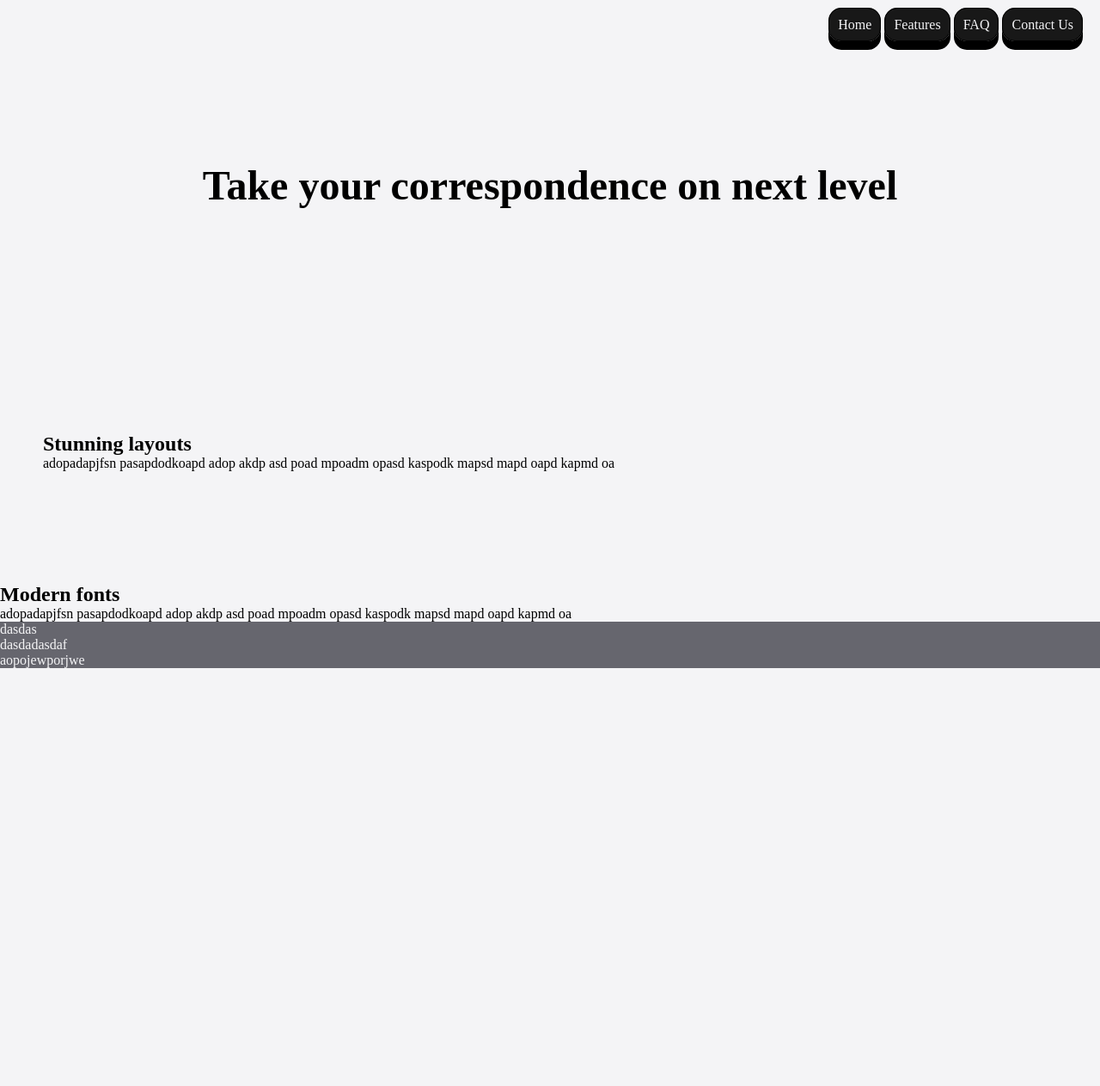
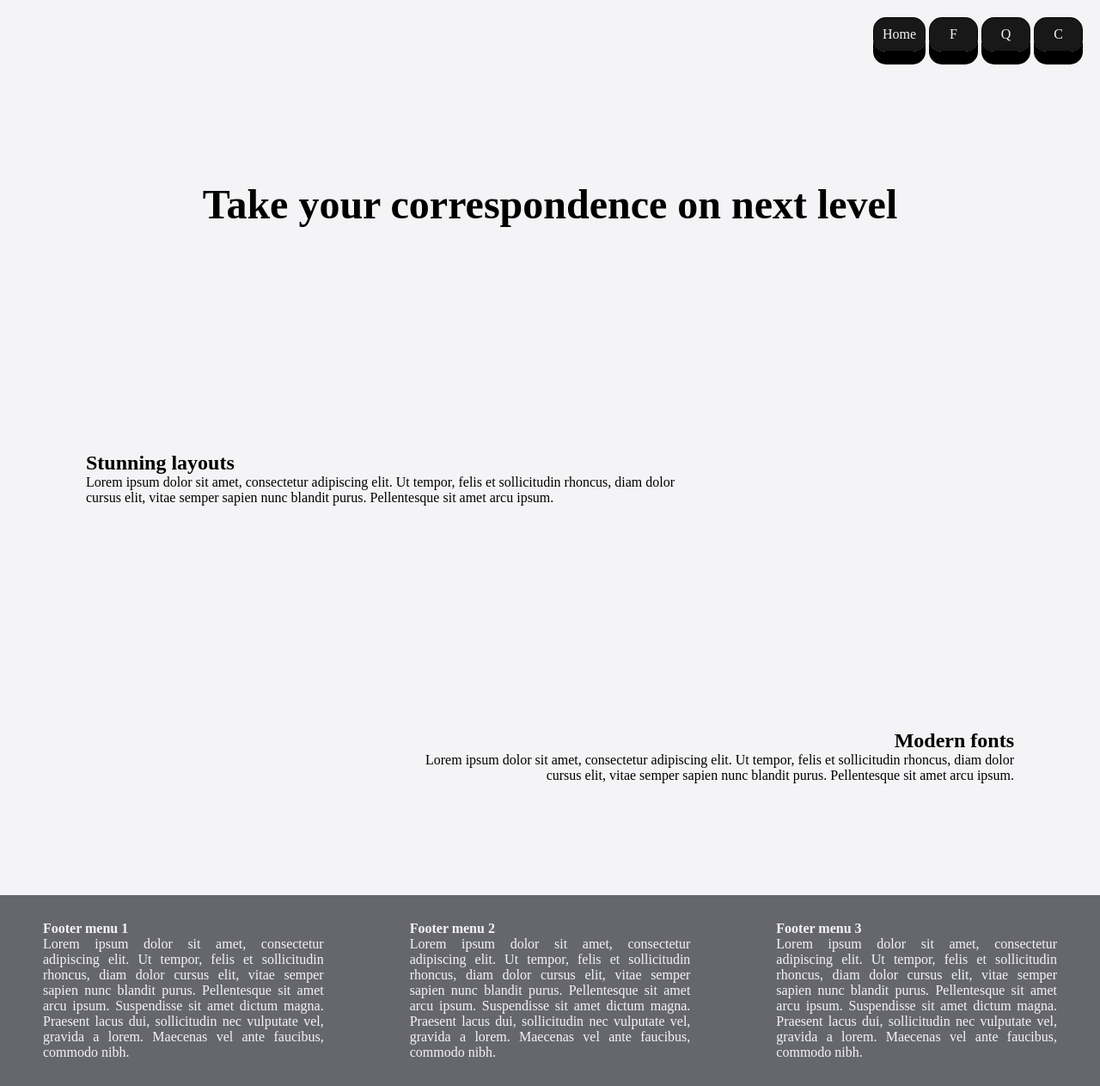
Before and after one commit to vernarex/typewriter, a plain HTML site: page index.html in a window 1280 px wide. Shown: the whole page at 86% size. Before the commit the page ends 800 px from the top, so only its background shows below. Drawn offline with Linux system fonts and the light colour scheme; a web font is replaced by a local one.

Commit message:
second commit

```diff
--- a/index.html
+++ b/index.html
@@ -9,10 +9,10 @@
     <body>
         <nav>
             <ul>
-                <li>Home</li>
-                <li>Features</li>
-                <li>FAQ</li>
-                <li>Contact Us</li>
+                <li class="button">Home</li>
+                <li class="button">F</li>
+                <li class="button">Q</li>
+                <li class="button">C</li>
             </ul>
         </nav>
         <main>
@@ -22,22 +22,26 @@
             <div class="layouts">
             <div class="layouts-content">
                 <h2>Stunning layouts</h2>
-                <p>adopadapjfsn pasapdodkoapd adop akdp asd poad mpoadm opasd kaspodk mapsd mapd oapd kapmd oa</p>
+                <p>Lorem ipsum dolor sit amet, consectetur adipiscing elit. Ut tempor, felis et sollicitudin rhoncus, diam dolor cursus elit, vitae semper sapien nunc blandit purus. Pellentesque sit amet arcu ipsum. </p>
             </div>
             <div class="layouts-image">
             </div>
             </div>
-            <article class="fonts">
+            <article class="fonts-content">
                 <h2>Modern fonts</h2>
-                <p>adopadapjfsn pasapdodkoapd adop akdp asd poad mpoadm opasd kaspodk mapsd mapd oapd kapmd oa</p>
+                <p>Lorem ipsum dolor sit amet, consectetur adipiscing elit. Ut tempor, felis et sollicitudin rhoncus, diam dolor cursus elit, vitae semper sapien nunc blandit purus. Pellentesque sit amet arcu ipsum.</p>
             </article>
         </main>
         <footer>
-            <ul>
-                <li>dasdas</li>
-                <li>dasdadasdaf</li>
-                <li>aopojewporjwe</li>
-            </ul>
+            <div class="footer-menu"><h4>Footer menu 1</h4>
+                <p>Lorem ipsum dolor sit amet, consectetur adipiscing elit. Ut tempor, felis et sollicitudin rhoncus, diam dolor cursus elit, vitae semper sapien nunc blandit purus. Pellentesque sit amet arcu ipsum. Suspendisse sit amet dictum magna. Praesent lacus dui, sollicitudin nec vulputate vel, gravida a lorem. Maecenas vel ante faucibus, commodo nibh. </p>
+            </div>
+            <div class="footer-menu"><h4>Footer menu 2</h4>
+                <p>Lorem ipsum dolor sit amet, consectetur adipiscing elit. Ut tempor, felis et sollicitudin rhoncus, diam dolor cursus elit, vitae semper sapien nunc blandit purus. Pellentesque sit amet arcu ipsum. Suspendisse sit amet dictum magna. Praesent lacus dui, sollicitudin nec vulputate vel, gravida a lorem. Maecenas vel ante faucibus, commodo nibh. </p>
+            </div>
+            <div class="footer-menu"><h4>Footer menu 3</h4>
+                <p>Lorem ipsum dolor sit amet, consectetur adipiscing elit. Ut tempor, felis et sollicitudin rhoncus, diam dolor cursus elit, vitae semper sapien nunc blandit purus. Pellentesque sit amet arcu ipsum. Suspendisse sit amet dictum magna. Praesent lacus dui, sollicitudin nec vulputate vel, gravida a lorem. Maecenas vel ante faucibus, commodo nibh. </p>
+            </div>
         </footer>
     </body>
 </html>
--- a/style.css
+++ b/style.css
@@ -3,7 +3,6 @@
     box-sizing: border-box;
     margin: 0;
     padding: 0;
-
 }
 
 body {
@@ -11,27 +10,33 @@ body {
 }
 
 nav li {
-    display: inline;
-    padding: 10px 10px;
-    text-align: center;
-    background-color: rgba(0,0,0, 0.9);
-    border-radius: 15px;
-    color: #f4f4f6ff;
-    box-shadow: 0px 10px black;
-    border: 1px solid black;
+    display: inline-block;
 }
 
 nav ul {
     margin: 20px 20px 20px auto;
     text-align: right;
 }
+.button {
+    padding: 10px 10px;
+    text-align: center;
+    background-color: rgba(0,0,0, 0.9);
+    border-radius: 15px;
+    color: #f4f4f6ff;
+    box-shadow: 0px 15px black;
+    border: 1px solid rgba(0,0,0, 0.9);
+    min-width: 57px;
+}
 
-nav li:hover {
+.button:hover {
     background-color: rgba(0,0,0, 0.9);
-    box-shadow: 0px 0px;
+    box-shadow: 0px 5px black;
     position: relative;
     top: 10px;
 }
+
+
+
 
 .header {
     margin: 0 auto;
@@ -43,7 +48,7 @@ nav li:hover {
 }
 
 .layouts-content {
-    padding: 130px 50px;
+    padding: 130px 100px;
     margin: 0 auto 0 0;
     background-color: #f4f4f6ff;
     width: 70%;
@@ -62,7 +67,6 @@ h1 {
     font-size: 48px;
 }
 
-
 .layouts-content h2 {
     color: black;
     background-color: #f4f4f6ff;
@@ -76,6 +80,23 @@ h1 {
 footer {
     background-color:#66666eff;
     color: #f4f4f6ff;
+    display: flex;
+    margin: 0 auto;
+}
+
+.footer-menu {
+    margin: 30px 50px;
+    flex-wrap: wrap;
+    flex: 1 300px;
+    text-align: justify;
+}
+
+.fonts-content {
+    padding: 130px 100px;
+    margin: 0 0 0 auto;
+    background-color: #f4f4f6ff;
+    width: 70%;
+    text-align: right;
 }
 
 /* COLORS
```
